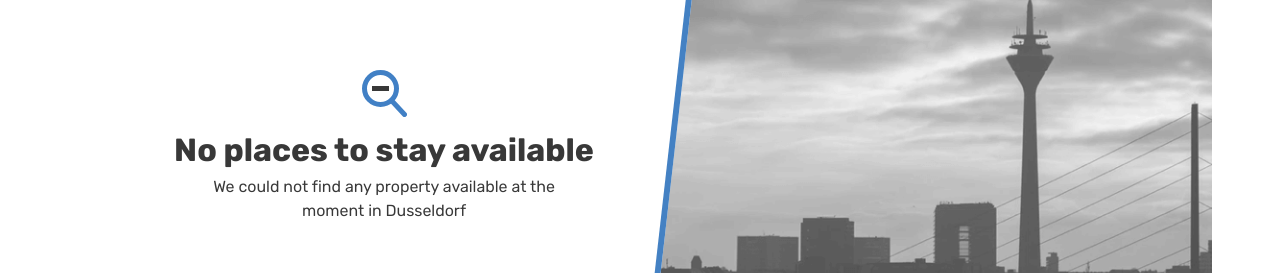
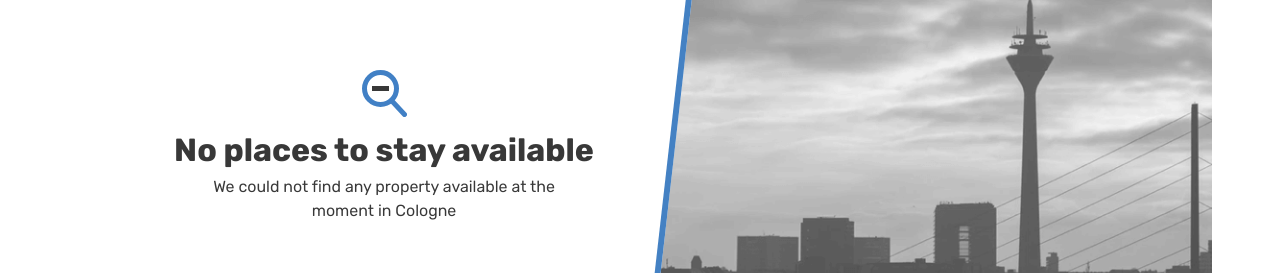
Before and after one commit to SatellTan/852957-six-cities-5, a React app: page / in a window 1280 px wide. Both pictures are taken after a click on the link "Cologne". Shown: the part 319-592 px from the top of the page. Built offline with nearby package versions, Linux system fonts and the light colour scheme.

Commit message:
Создан компонент EmptyOffersList для отображения на главной странице при отсутствии предложений по аренде в выбранном городе

```diff
--- a/src/components/cities-list/cities-list.jsx
+++ b/src/components/cities-list/cities-list.jsx
@@ -17,6 +17,7 @@ const CitiesList = (props) => {
   };
 
   return (
+    <section className="locations container">
       <ul className="locations__list tabs__list">
         {Object.keys(OFFERS_CITIES).map((currentCity, i) => (
           <li className="locations__item" key={`${i}-${currentCity}`}>
@@ -26,6 +27,7 @@ const CitiesList = (props) => {
           </li>
         ))}
       </ul>
+    </section>
   );
 };
 
--- /dev/null
+++ b/src/components/empty-offers-list/empty-offers-list.jsx
@@ -0,0 +1,20 @@
+import React from 'react';
+import PropTypes from "prop-types";
+
+const EmptyOffersList = ({city}) => {
+
+  return (
+    <section className="cities__no-places">
+      <div className="cities__status-wrapper tabs__content">
+        <b className="cities__status">No places to stay available</b>
+        <p className="cities__status-description">We could not find any property available at the moment in {city}</p>
+      </div>
+    </section>
+  );
+};
+
+EmptyOffersList.propTypes = {
+  city: PropTypes.string.isRequired,
+};
+
+export default EmptyOffersList;
--- a/src/components/main/main.jsx
+++ b/src/components/main/main.jsx
@@ -7,6 +7,7 @@ import CitiesList from "../cities-list/cities-list";
 import {OFFERS_CITIES, SortingTypes} from "../../const.js";
 import Map from "../map/map";
 import Sort from "../sort/sort";
+import EmptyOffersList from "../empty-offers-list/empty-offers-list";
 import withSortActive from "../../hocs/with-sort-active/with-sort-active";
 
 const SortWrapped = withSortActive(Sort);
@@ -21,52 +22,6 @@ const Main = (props) => {
     onOfferCardMouseEnter,
     onOfferCardMouseLeave
   } = props;
-
-  const returnEmptyCitiesBlock = () => {
-    return (
-      <div className="cities">
-        <div className="cities__places-container cities__places-container--empty container">
-          <section className="cities__no-places">
-            <div className="cities__status-wrapper tabs__content">
-              <b className="cities__status">No places to stay available</b>
-              <p className="cities__status-description">We could not find any property available at the moment in Dusseldorf</p>
-            </div>
-          </section>
-          <div className="cities__right-section"></div>
-        </div>
-      </div>
-    );
-  };
-
-  const returnCitiesBlock = () => {
-    return (
-      <div className="cities">
-        <div className="cities__places-container container">
-          <section className="cities__places places">
-            <h2 className="visually-hidden">Places</h2>
-            <b className="places__found">{offers.length} places to stay in {city}</b>
-            <SortWrapped
-              activeSortingType={activeSortingType}
-              onChangeSortingType={onChangeSortingType}
-            />
-            <OffersList
-              offers={offers}
-              onOfferCardMouseEnter={onOfferCardMouseEnter}
-              onOfferCardMouseLeave={onOfferCardMouseLeave}
-            />
-          </section>
-          <div className="cities__right-section">
-            <Map
-              className={`cities__map`}
-              offers={offers}
-              activeOffer={activeOffer}
-              cityCenter={OFFERS_CITIES[city]}
-            />
-          </div>
-        </div>
-      </div>
-    );
-  };
 
   return (
     <div className="page page--gray page--main">
@@ -96,14 +51,41 @@ const Main = (props) => {
       <main className={`page__main page__main--index ${!offers.length ? `page__main--index-empty` : ``}`}>
         <h1 className="visually-hidden">Cities</h1>
         <div className="tabs">
-          <section className="locations container">
-            <CitiesList
-              city={city}
-              onChangeCity={onChangeCity}
-            />
-          </section>
+          <CitiesList
+            city={city}
+            onChangeCity={onChangeCity}
+          />
         </div>
-        {!offers.length ? returnEmptyCitiesBlock() : returnCitiesBlock()}
+        <div className="cities">
+          <div className={`cities__places-container container ${!offers.length && `cities__places-container--empty`}`}>
+            {!offers.length ? <EmptyOffersList city={city}/> : (
+              <section className="cities__places places">
+                <h2 className="visually-hidden">Places</h2>
+                <b className="places__found">{offers.length} places to stay in {city}</b>
+                <SortWrapped
+                  activeSortingType={activeSortingType}
+                  onChangeSortingType={onChangeSortingType}
+                />
+                <OffersList
+                  offers={offers}
+                  onOfferCardMouseEnter={onOfferCardMouseEnter}
+                  onOfferCardMouseLeave={onOfferCardMouseLeave}
+                />
+              </section>
+            )}
+
+            <div className="cities__right-section">
+              {offers.length &&
+                <Map
+                  className={`cities__map`}
+                  offers={offers}
+                  activeOffer={activeOffer}
+                  cityCenter={OFFERS_CITIES[city]}
+                />
+              }
+            </div>
+          </div>
+        </div>
       </main>
     </div>
   );
```
Lines whose indentation alone changed are shown as unchanged.
